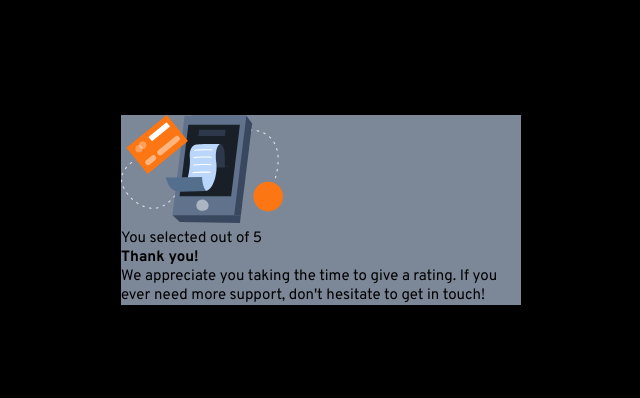
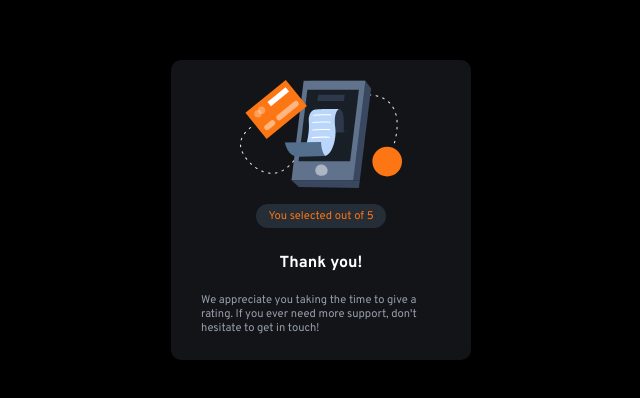
Before and after one commit to VanessaSayuri/interactive-rating-component, a plain HTML site: page index.html in a window 1280 px wide. Shown: the part 990-1388 px from the top of the page, without its empty margins (399-1039 px from the left). Drawn offline with Linux system fonts and the light colour scheme.

Commit message:
add second card style

```diff
--- a/index.html
+++ b/index.html
@@ -68,15 +68,17 @@
     <div class="card-thankyou">
       <div class="thankyou-wrapper">
         <div>
-          <div>
-            <img src="./images/illustration-thank-you.svg" alt="" />
-          </div>
+          <img src="./images/illustration-thank-you.svg" alt="" />
+        </div>
+        <div class="rating-selected">
           <p>
             You selected
             <!-- Add rating here -->
             out of 5
           </p>
-          <h4>Thank you!</h4>
+        </div>
+        <div class="thankyou-message">
+          <h2>Thank you!</h2>
           <p>
             We appreciate you taking the time to give a rating. If you ever need
             more support, don't hesitate to get in touch!
--- a/style.css
+++ b/style.css
@@ -101,8 +101,7 @@ button{
     flex-direction: column;
     align-items: center;
     justify-content: center;
-
-    width: 400px;
+    width: 300px;
     max-width: 580px;
 
 }
@@ -111,3 +110,40 @@ button{
 .thankyou-wrapper{
     background-color: hsl(216, 12%, 54%);
 }
+
+
+
+.thankyou-wrapper{
+    background-color: hsl(216, 12%, 8%);
+    padding: 20px;
+    border-radius: 10px;
+    display: flex;
+    align-items: center;
+    flex-direction: column;
+}
+
+.rating-selected p {
+    color: hsl(25, 97%, 53%);
+    margin: 10px;
+    padding: 5px 12px;
+    font-size: 0.7rem;
+    border-radius: 15px;
+    background-color: hsl(213, 19%, 18%);
+}
+
+
+.thankyou-message h2{
+    color: white;
+    margin: 10px;
+    padding: 5px 0;
+    font-size: 1rem;
+    display: flex;
+    flex-direction: column;
+    align-items: center;
+}
+
+.thankyou-message p{
+    color: hsl(217, 12%, 63%);
+    font-size: 0.7rem;
+    padding: 5px 10px;
+}
```
